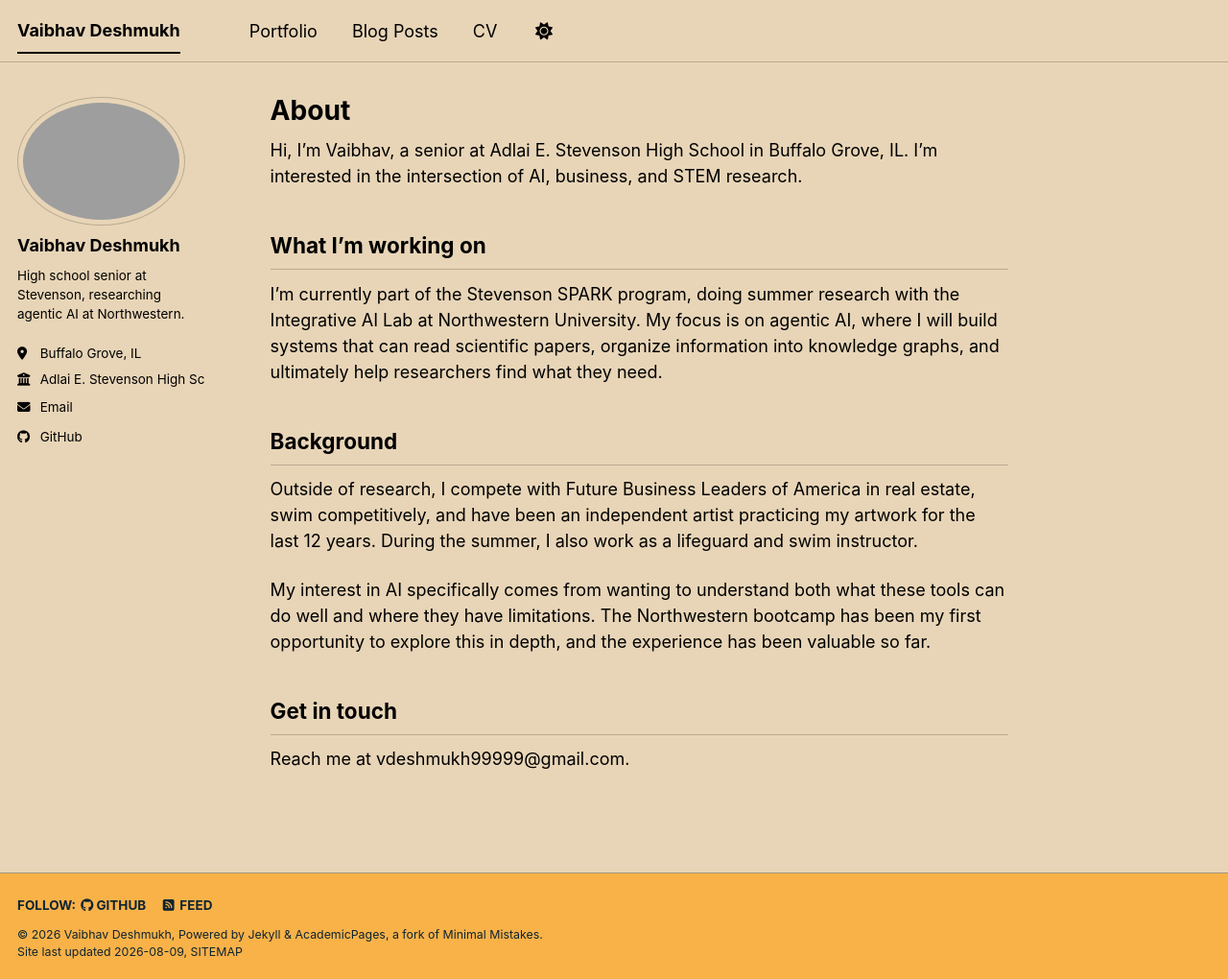
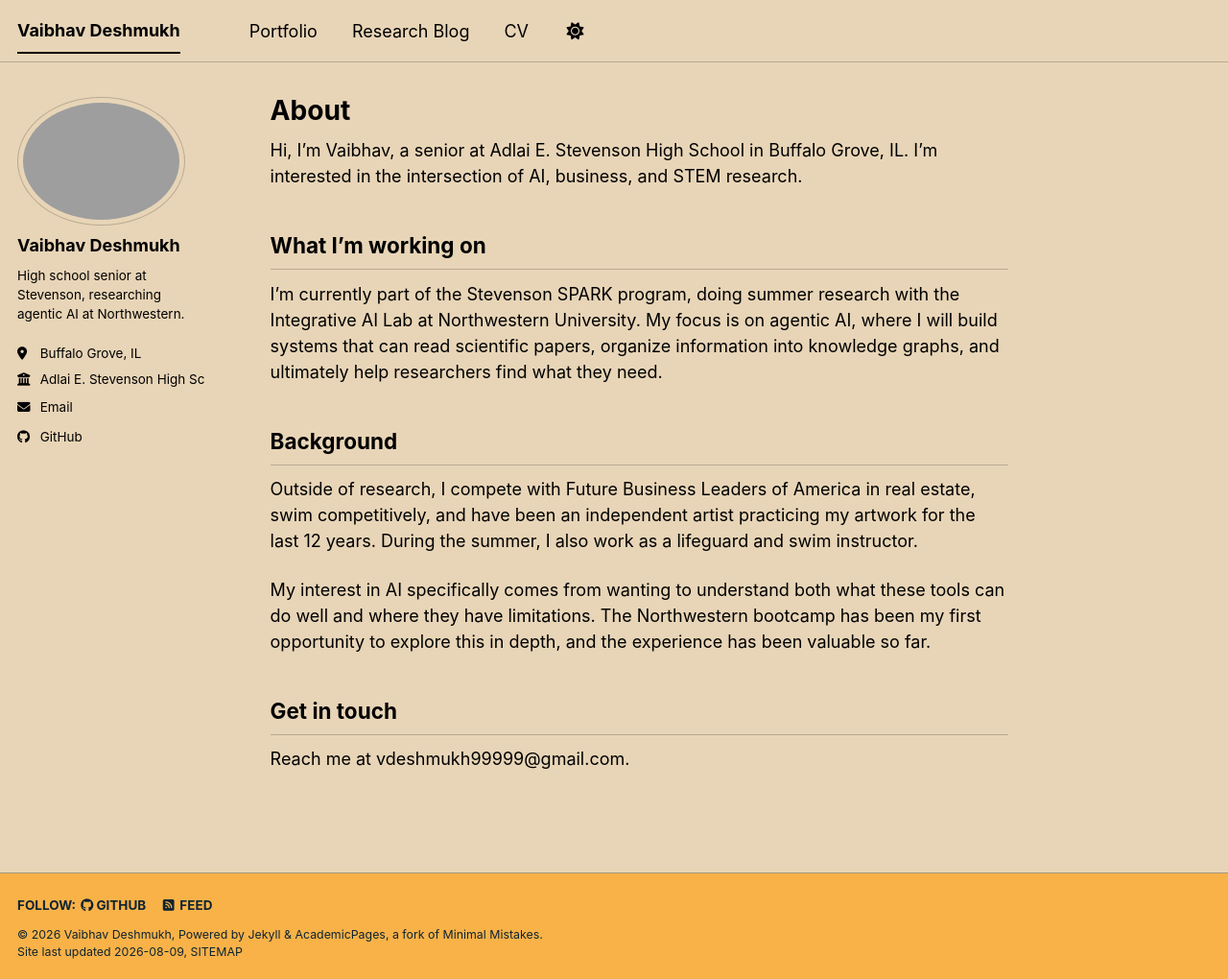
Before and after one commit to VaibhavDeshmukh1/VaibhavDeshmukh1.github.io, a Jekyll site: the page built from _pages/about.md, in a window 1280 px wide and 1020 px high. Shown: the whole window at 96% size. Built offline with Jekyll 4.4.1, drawn with Linux system fonts in a browser that asks for light colours; a script bundle is joined from its source files by our own code; library files that are not in the unit come from our copies.

Commit message:
Change blog section title to Research Blog

```diff
--- a/_data/navigation.yml
+++ b/_data/navigation.yml
@@ -11,7 +11,7 @@ main:
   - title: "Portfolio"
     url: /portfolio/
 
-  - title: "Blog Posts"
+  - title: "Research Blog"
     url: /year-archive/
 
   - title: "CV"
```
